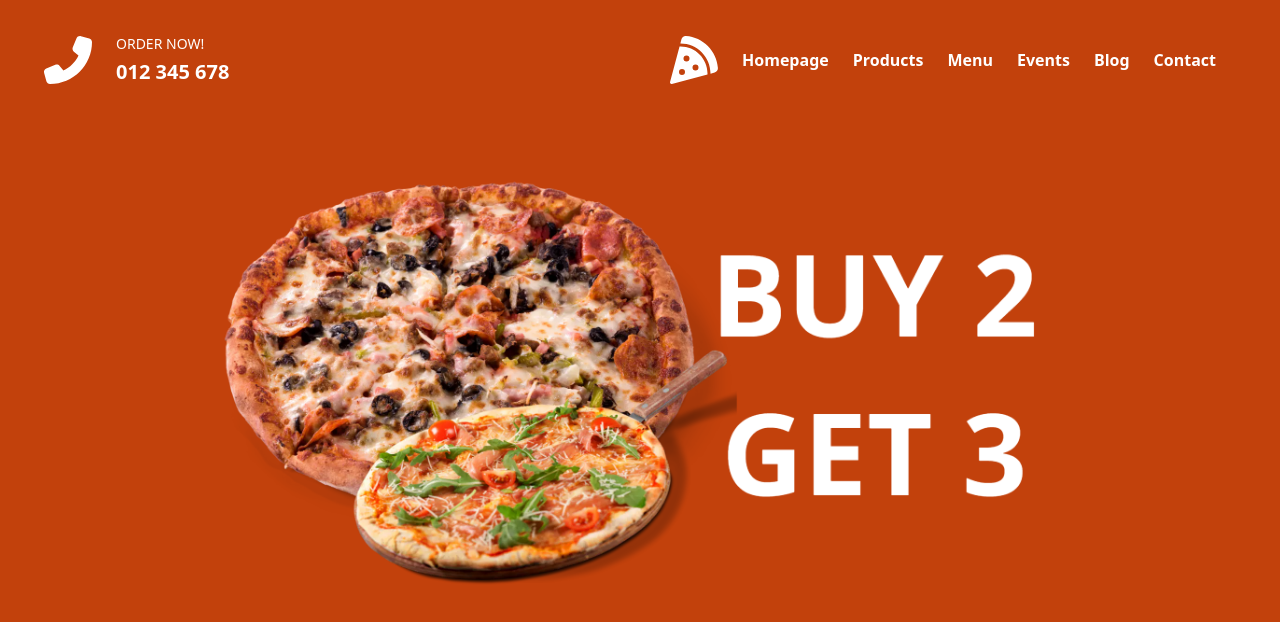
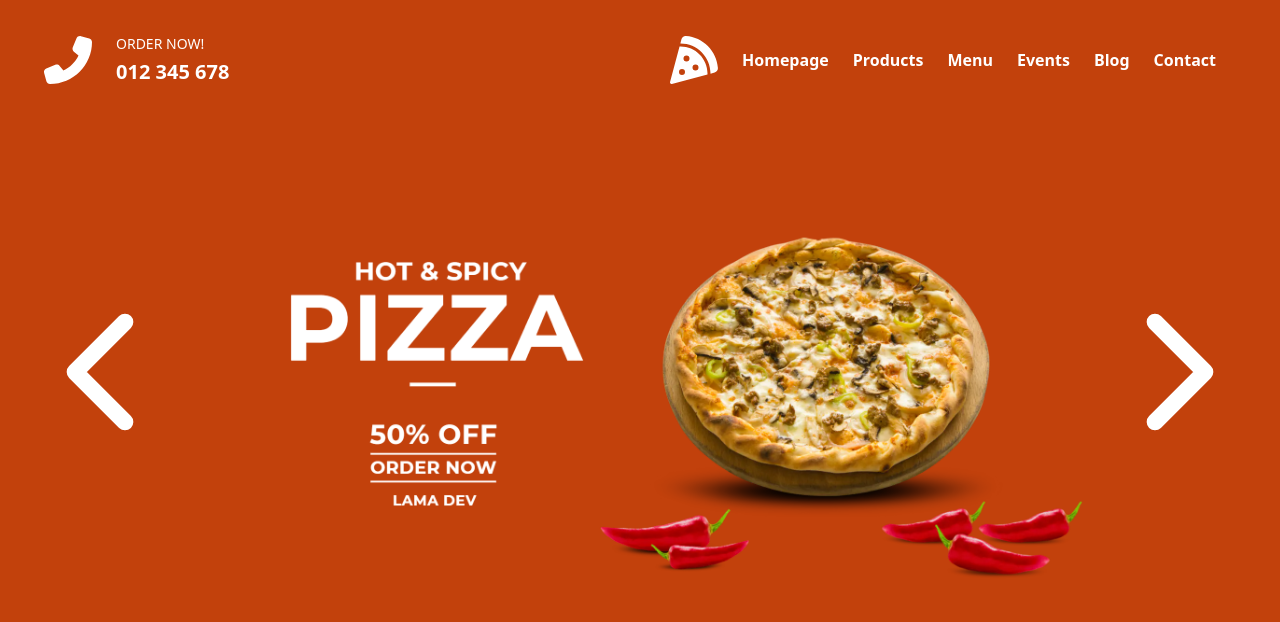
Before and after one commit to dany-kawok/Pizza-time-app, a React (Vite) app: page / in a window 1280 px wide. Shown: the top 622 px of the page. Built offline with nearby package versions, Linux system fonts and the light colour scheme.

Commit message:
update carousel

```diff
--- a/src/App.jsx
+++ b/src/App.jsx
@@ -6,7 +6,7 @@ export default function App() {
     <div className="bg-orange-700 w-[100dwh] h-[100dvh] flex flex-col items-center">
       <Header />
 
-      <Carousel />
+      <Carousel autoSlide={false} />
     </div>
   );
 }
--- a/src/Components/Carousel.jsx
+++ b/src/Components/Carousel.jsx
@@ -1,38 +1,49 @@
 import { useEffect, useState } from "react";
 import images from "../../public/assets/JSON/Images.json";
 import { ChevronLeft, ChevronRight } from "lucide-react";
-function Carousel() {
+function Carousel({ autoSlide = false, autoSlideInterval = 2000 }) {
   const [currentSlide, setCurrentSlide] = useState(0);
   const prev = () =>
     setCurrentSlide(currentSlide === 0 ? images.length - 1 : currentSlide - 1);
-
+  const next = () =>
+    setCurrentSlide(currentSlide === images.length - 1 ? 0 : currentSlide + 1);
   useEffect(() => {
     const next = () =>
       setCurrentSlide(
         currentSlide === images.length - 1 ? 0 : currentSlide + 1
       );
-    const slideInterval = setInterval(next, 2000);
+    if (!autoSlide) return;
+    const slideInterval = setInterval(next, autoSlideInterval);
     return () => clearInterval(slideInterval);
-  }, [currentSlide]);
+  }, [autoSlide, autoSlideInterval, currentSlide]);
   return (
-    <div className="flex relative overflow-hidden max-w-4xl ">
+    <div className="flex justify-center items-center">
+      <div className="overflow-hidden max-w-4xl ">
         <div
-        className="flex transition-transform ease-in-out duration-1000"
+          className="flex transition-transform   ease-in-out duration-1000"
           style={{ transform: `translateX(-${currentSlide * 100}%)` }}
         >
           {images.map((img) => {
             return <img src={img.url} key={img.id}></img>;
           })}
         </div>
-
-      {/* <div className="absolute w-[100%] h-[100%] flex justify-between items-center ">
+      </div>
+      <div className="absolute w-[100%] h-[100%] flex justify-between items-center ">
         <button>
-          <ChevronLeft size={200}></ChevronLeft>
+          <ChevronLeft
+            size={200}
+            className="text-white"
+            onClick={prev}
+          ></ChevronLeft>
         </button>
         <button>
-          <ChevronRight size={200}></ChevronRight>
+          <ChevronRight
+            size={200}
+            className="text-white"
+            onClick={next}
+          ></ChevronRight>
         </button>
-      </div> */}
+      </div>
     </div>
   );
 }
```
Lines whose indentation alone changed are shown as unchanged.
